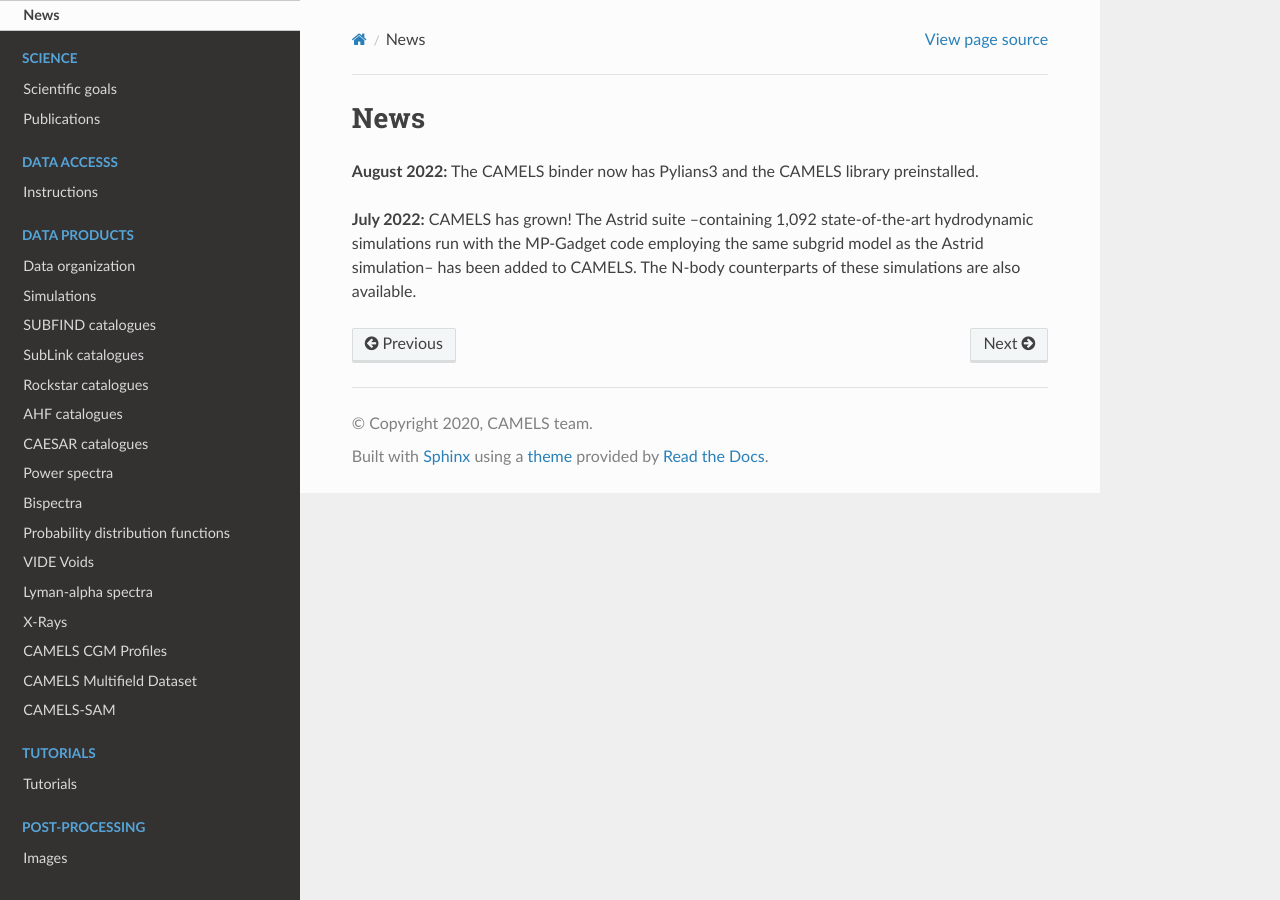
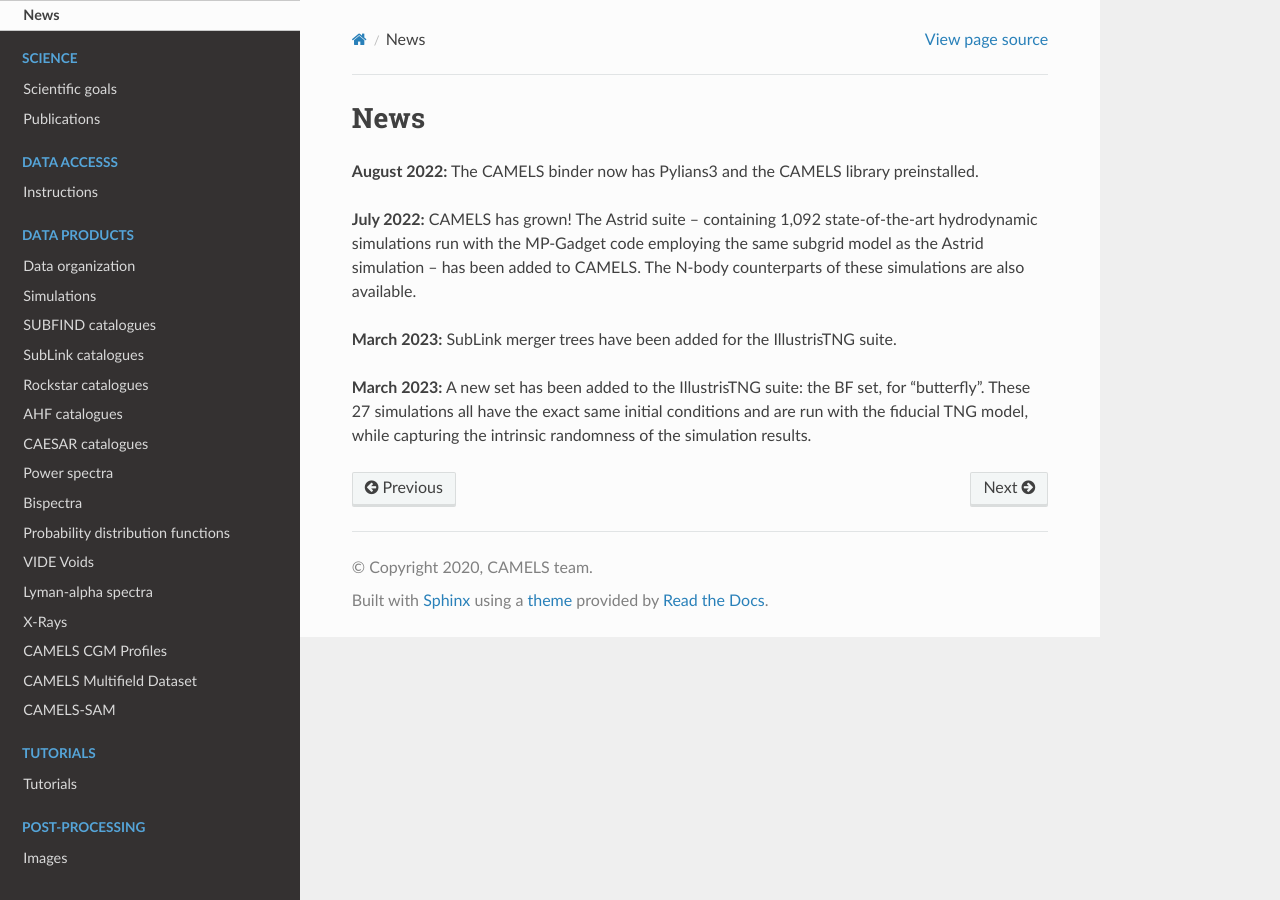
Before and after one commit to franciscovillaescusa/CAMELS, a Sphinx documentation site: the page built from docs/source/news.rst, in a window 1280 px wide. Built offline with Sphinx 7.4.7 and the Read the Docs theme 2.0.0, drawn with Linux system fonts in a browser that asks for light colours; pages that are not in the unit, such as notebooks, are missing from menus.

Commit message:
March 2023 news update

```diff
--- a/docs/source/news.rst
+++ b/docs/source/news.rst
@@ -3,4 +3,8 @@
 
 **August 2022:** The CAMELS binder now has Pylians3 and the CAMELS library preinstalled.
 
-**July 2022:** CAMELS has grown! The Astrid suite  --containing 1,092 state-of-the-art hydrodynamic simulations run with the MP-Gadget code employing the same subgrid model as the Astrid simulation-- has been added to CAMELS. The N-body counterparts of these simulations are also available.
+**July 2022:** CAMELS has grown! The Astrid suite  --  containing 1,092 state-of-the-art hydrodynamic simulations run with the MP-Gadget code employing the same subgrid model as the Astrid simulation  -- has been added to CAMELS. The N-body counterparts of these simulations are also available.
+
+**March 2023:** SubLink merger trees have been added for the IllustrisTNG suite.
+
+**March 2023:** A new set has been added to the IllustrisTNG suite: the BF set, for "butterfly". These 27 simulations all have the exact same initial conditions and are run with the fiducial TNG model, while capturing the intrinsic randomness of the simulation results.
```
